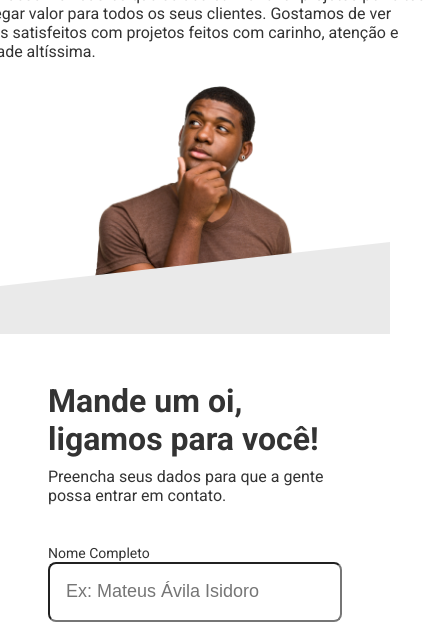
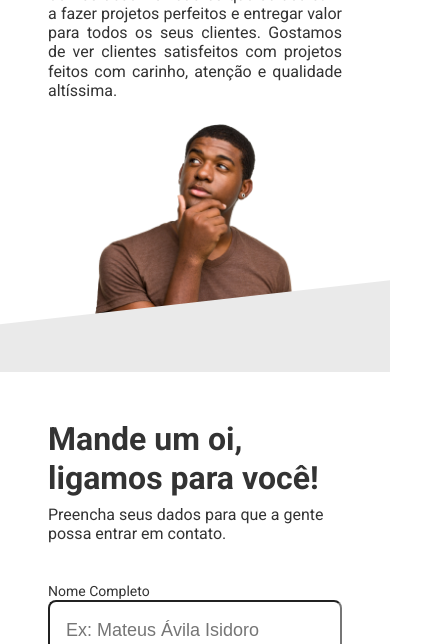
Before and after one commit to leonascimeto/vanilla-meu-freela, a website built with Vite: page index.html in a window 390 px wide. Shown: the part 456-1100 px from the top of the page, 445 px wide, since content can reach past the window. Built offline with nearby package versions, Linux system fonts and the light colour scheme.

Commit message:
verify mobile teste

```diff
--- a/styles/_mainAboutUs.scss
+++ b/styles/_mainAboutUs.scss
@@ -19,7 +19,7 @@
     > main{
       width: 500px;
       transition: all .8s;
-      padding: 8px;
+      padding: 8px 32px;
 
       >h2{
         font-size: 50px;
@@ -71,12 +71,14 @@
   @media(max-width: $screenSmall){
     .content{
       > main{
+        width: 100%;
         > h2{
           font-size: 32px;
         }
 
         > p{
           font-size: 16px;
+          text-align: justify;
         }
       }
 
```
